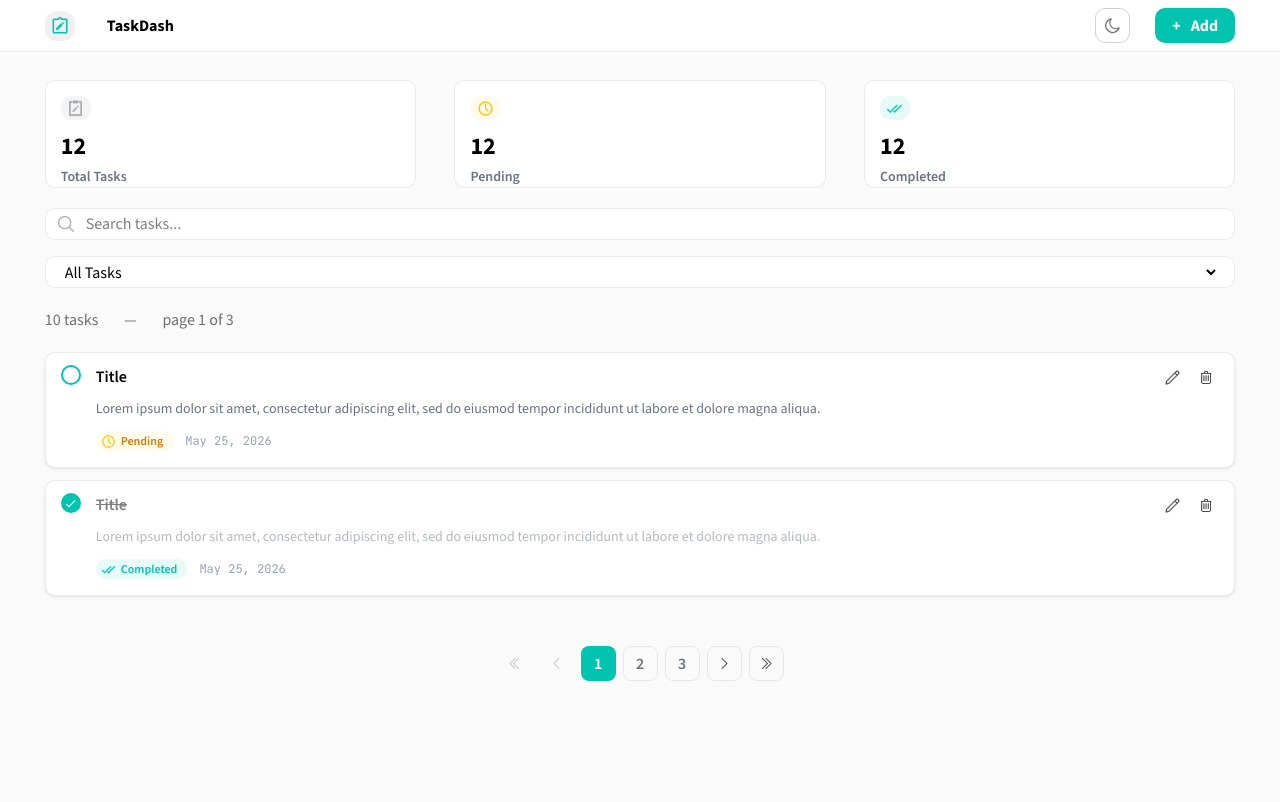
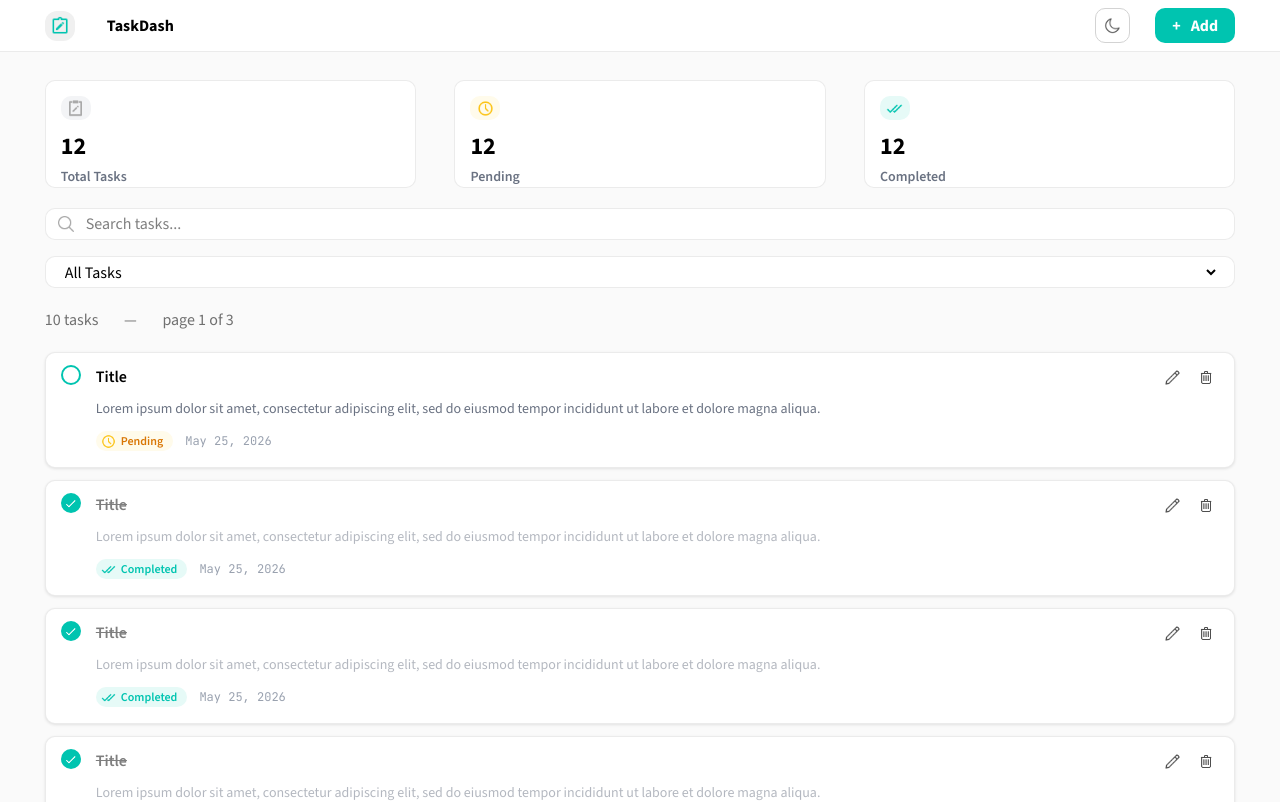
Before and after one commit to Lawlfp/TaskDash, a React (Vite) app in the folder TaskDashFrontend/TaskDash/: page / in a window 1280 px wide. Shown: the top 802 px of the page. Built offline with nearby package versions, Linux system fonts and the light colour scheme.

Commit message:
Added Map Method for Tasks

```diff
--- a/TaskDashFrontend/TaskDash/src/App.jsx
+++ b/TaskDashFrontend/TaskDash/src/App.jsx
@@ -8,6 +8,7 @@ function App() {
   }
   function CancelTask(){
     setAddTaskOpen(false);
+    setPending();
   }
 
   //Add task Status state
@@ -23,6 +24,41 @@ function App() {
     setPendingStatus("pending");
   }
 
+  {/*Sample tasks*/}
+  const tasks = [
+  {
+    id: 1,
+    title: "Title",
+    description:
+      "Lorem ipsum dolor sit amet, consectetur adipiscing elit, sed do eiusmod tempor incididunt ut labore et dolore magna aliqua.",
+    status: "pending",
+    date: "May 25, 2026",
+  },
+  {
+    id: 2,
+    title: "Title",
+    description:
+      "Lorem ipsum dolor sit amet, consectetur adipiscing elit, sed do eiusmod tempor incididunt ut labore et dolore magna aliqua.",
+    status: "completed",
+    date: "May 25, 2026",
+  },
+  {
+    id: 3,
+    title: "Title",
+    description:
+      "Lorem ipsum dolor sit amet, consectetur adipiscing elit, sed do eiusmod tempor incididunt ut labore et dolore magna aliqua.",
+    status: "completed",
+    date: "May 25, 2026",
+  },
+  {
+    id: 4,
+    title: "Title",
+    description:
+      "Lorem ipsum dolor sit amet, consectetur adipiscing elit, sed do eiusmod tempor incididunt ut labore et dolore magna aliqua.",
+    status: "completed",
+    date: "May 25, 2026",
+  },
+];
   return (
     <>
     {/*Add Task*/}
@@ -114,47 +150,95 @@ function App() {
 
     <div className="task-container mt-5">
 
-      <div className="task">
-        <div className="btn-container"><button className="check"></button>
+    {/*Tasks */}
+    {tasks.map((task) => {
+
+      let isCompleted = task.status === "completed";
+
+      let checkIcon = null;
+      if (isCompleted) {
+        checkIcon = <img src="./check.png" className="w-[13px] h-[13px]" />;
+      }
+
+      let checkClass = "check";
+      if (isCompleted) {
+        checkClass =
+          "check bg-[#00C4B0] flex items-center justify-center text-white";
+      }
+
+      let titleClass = "mt-3 text-base font-semibold";
+      if (isCompleted) {
+        titleClass = titleClass + " opacity-50 line-through";
+      }
+
+      let descriptionClass = "mt-2.5 text-sm text-gray-500 pr-5";
+      if (isCompleted) {
+        descriptionClass = descriptionClass + " opacity-50";
+      }
+
+      let statusIcon = "./pending.png";
+      if (isCompleted) {
+        statusIcon = "./completed.png";
+      }
+
+      let statusTextClass = "font-semibold text-[#D97706]";
+      if (isCompleted) {
+        statusTextClass = "font-semibold text-[#00C4B0]";
+      }
+
+      let status = "Pending";
+      if (isCompleted) {
+        status = "Completed";
+      }
+
+      let statusClass = "status mt-3 mb-4 text-xs bg-[#FFFBEB]";
+      if (isCompleted) {
+        statusClass = "status mt-3 mb-4 text-xs bg-[#E6FAF7]";
+      }
+
+      return (
+        <div className="task" key={task.id}>
+          <div className="btn-container">
+            <button className={checkClass}>
+              {checkIcon}
+            </button>
           </div>
+
           <div className="task-details">
             <div className="task-header">
-            <span className='mt-3 text-base font-semibold'>Title</span>
-            <button className='mt-4 ml-auto w-[17px] h-[17px] '>
-              <img src='./edit.png' />
+              <span className={titleClass}>
+                {task.title}
+              </span>
+
+              <button className="mt-4 ml-auto w-[17px] h-[17px]">
+                <img src="./edit.png" />
               </button>
-            <button className='mt-4 ml-4 mr-5 w-[17px] h-[17px]'>
-              <img src='./delete.png'/>
+
+              <button className="mt-4 ml-4 mr-5 w-[17px] h-[17px]">
+                <img src="./delete.png" />
               </button>
             </div>
-          <span className='mt-2.5 text-sm text-gray-500 pr-5'>Lorem ipsum dolor sit amet, consectetur adipiscing elit, sed do eiusmod tempor incididunt ut labore et dolore magna aliqua.</span>
+
+            <span className={descriptionClass}>
+              {task.description}
+            </span>
+
             <div className="status-and-date">
-            <div className="status mt-3 mb-4 text-xs bg-[#FFFBEB]"><img src='./pending.png'/><span className="font-semibold text-[#D97706]">Pending</span></div>
-            <span className="date mt-3 mb-4 ml-3  py-[2px] text-xs text-gray-400 font-[JetBrains_Mono,monospace]">May 25, 2026</span>
+              <div className={statusClass}>
+                <img src={statusIcon} className="w-[17px] h-[17px]" />
+                <span className={statusTextClass}>
+                  {status}
+                </span>
+              </div>
+
+              <span className="date mt-3 mb-4 ml-3 py-[2px] text-xs text-gray-400 font-[JetBrains_Mono,monospace]">
+                {task.date}
+              </span>
             </div>
           </div>
         </div>
-
-      <div className="task">
-        <div className="btn-container"><button className="check bg-[#00C4B0] flex items-center justify-center text-white"><img src='./check.png' className='w-[13px] h-[13px]'/></button>
-        </div>
-        <div className="task-details">
-          <div className="task-header">
-            <span className='mt-3 text-base font-semibold opacity-50 line-through'>Title</span>
-            <button className='mt-4 ml-auto w-[17px] h-[17px] '>
-              <img src='./edit.png' />
-            </button>
-            <button className='mt-4 ml-4 mr-5 w-[17px] h-[17px]'>
-              <img src='./delete.png'/>
-            </button>
-          </div>
-          <span className='mt-2.5 text-sm text-gray-500 pr-5 opacity-50'>Lorem ipsum dolor sit amet, consectetur adipiscing elit, sed do eiusmod tempor incididunt ut labore et dolore magna aliqua.</span>
-          <div className="status-and-date">
-            <div className="status mt-3 mb-4 text-xs bg-[#E6FAF7]"><img src='./completed.png'/><span className="font-semibold text-[#00C4B0]">Completed</span></div>
-            <span className="date mt-3 mb-4 ml-3  py-[2px] text-xs text-gray-400 font-[JetBrains_Mono,monospace]">May 25, 2026</span>
-          </div>
-        </div>
-      </div>
+      );
+    })}
 
     </div>
 
@@ -168,7 +252,6 @@ function App() {
       <button className="doublenext border border-[#00000014]"><img className="scale-x-[-1]" src='doubleprevious.png'/></button>
     </div>
 
-
     </div>
     </div>
     </>
```
Lines whose indentation alone changed are shown as unchanged.
